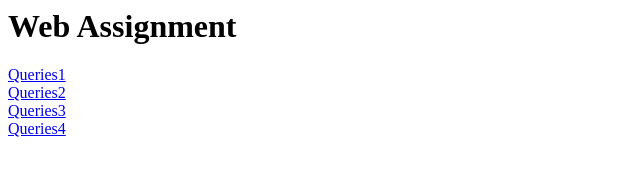
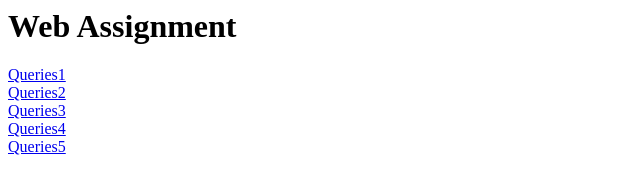
Before and after one commit to snehams29/db-query, a plain HTML site: page index.html in a window 1280 px wide. Shown: the full height of the page, 0-640 px from the left. Drawn offline with Linux system fonts and the light colour scheme.

Commit message:
Update index.html

```diff
--- a/index.html
+++ b/index.html
@@ -7,6 +7,7 @@
     <a href="Queries2.sql">Queries2</a><br>
      <a href="Queries3.sql">Queries3</a><br>
     <a href="Queries4.sql">Queries4</a><br>
+     <a href="Queries5.sql">Queries5</a><br>
 
   </body>
 </html>
```
